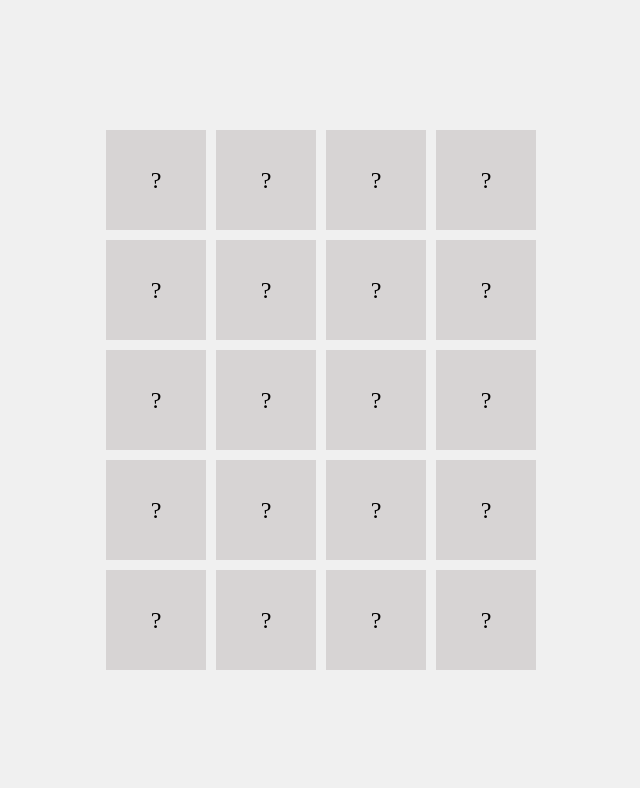
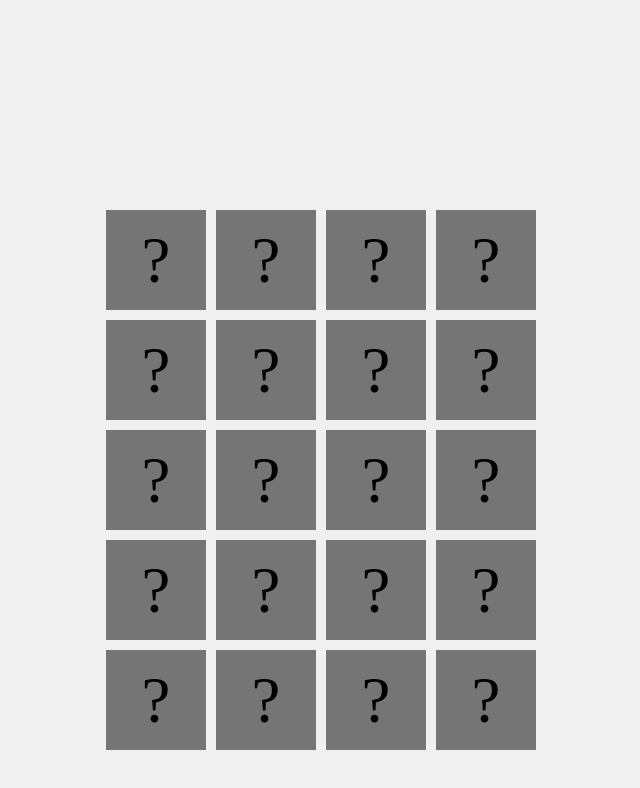
Before and after one commit to On-Fi/memory-JS-game, a plain HTML site: page index.html in a window 1280 px wide. Shown: the whole page, without its empty margins (319-959 px from the left). Drawn offline with Linux system fonts and the light colour scheme.

Commit message:
Update index.html
Co-Authored-By: username-onfi <154669026+username-onfi@users.noreply.github.com>

```diff
--- a/index.html
+++ b/index.html
@@ -9,7 +9,7 @@
             display: flex;
             align-items: center;
             justify-content: center;
-            height: 100vh;
+            height: 120vh;
             margin: 0;
             background-color: #f0f0f0;
         }
@@ -26,7 +26,7 @@
             height: 100px;
             cursor: pointer;
             user-select: none;
-            background-color: hsla(0, 79%, 6%, 0.117);
+            background-color: hwb(0 0% 100% / 0.509);
             perspective: 1000px;
         }
 
@@ -34,7 +34,7 @@
             width: 100%;
             height: 100%;
             transform-style: preserve-3d;
-            transition: transform 0.3s ease-in-out;
+            transition: transform 0.6s ;
         }
 
         .card .front,
@@ -45,13 +45,13 @@
             display: flex;
             align-items: center;
             justify-content: center;
-            font-size: 24px;
+            font-size: 65px;
             backface-visibility: hidden;
         }
 
         .card .back {
             transform: rotateY(180deg);
-            background-color: hsla(0, 79%, 6%, 0.117);
+            background-color: white;
             background-size: cover;
         }
 
@@ -109,7 +109,7 @@
             flippedCards.push(clickedCard);
 
             if (flippedCards.length === 2) {
-                setTimeout(() => checkMatch(), 500);
+                setTimeout(() => checkMatch(), 1000);
             }
         }
     }
```
